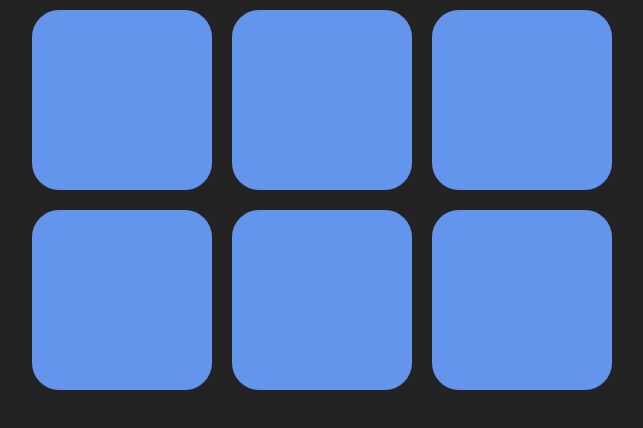
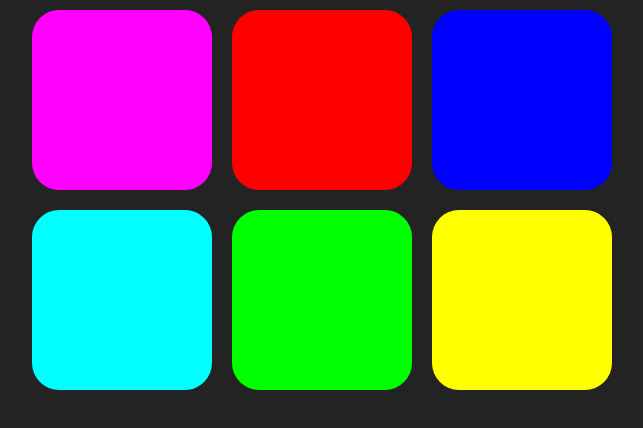
Before and after one commit to SantosBright/Clolor-game-clone, a plain HTML site: page index.htm in a window 1280 px wide. Shown: the whole page, without its empty margins (318-961 px from the left). Drawn offline with Linux system fonts and the light colour scheme.

Commit message:
modify index.html and styles.css and add seperate colors to the squares in script.js

```diff
--- a/index.htm
+++ b/index.htm
@@ -9,12 +9,13 @@
 </head>
 <body>
     <div id="container">
-        <div class="squares"></div>
-        <div class="squares"></div>
-        <div class="squares"></div>
-        <div class="squares"></div>
-        <div class="squares"></div>
-        <div class="squares"></div>
+        <div class="square"></div>
+        <div class="square"></div>
+        <div class="square"></div>
+        <div class="square"></div>
+        <div class="square"></div>
+        <div class="square"></div>
     </div>
+    <script src="script.js"></script>
 </body>
 </html>
--- a/script.js
+++ b/script.js
@@ -0,0 +1,13 @@
+var colors = [
+    'rgb(255, 0, 255)',
+    'rgb(255, 0, 0)',
+    'rgb(0, 0, 255)',
+    'rgb(0, 255, 255)',
+    'rgb(0, 255, 0)',
+    'rgb(255, 255, 0)'
+]
+var squares = document.querySelectorAll(".square");
+
+for(var i = 0; i < squares.length; i++){
+    squares[i].style.background = colors[i];
+}
--- a/styles.css
+++ b/styles.css
@@ -7,7 +7,7 @@ body{
     max-width: 600px;
     margin: 0 auto;
 }
-.squares{
+.square{
     width: 30%;
     margin: 1.66%;
     background: cornflowerblue;
```
